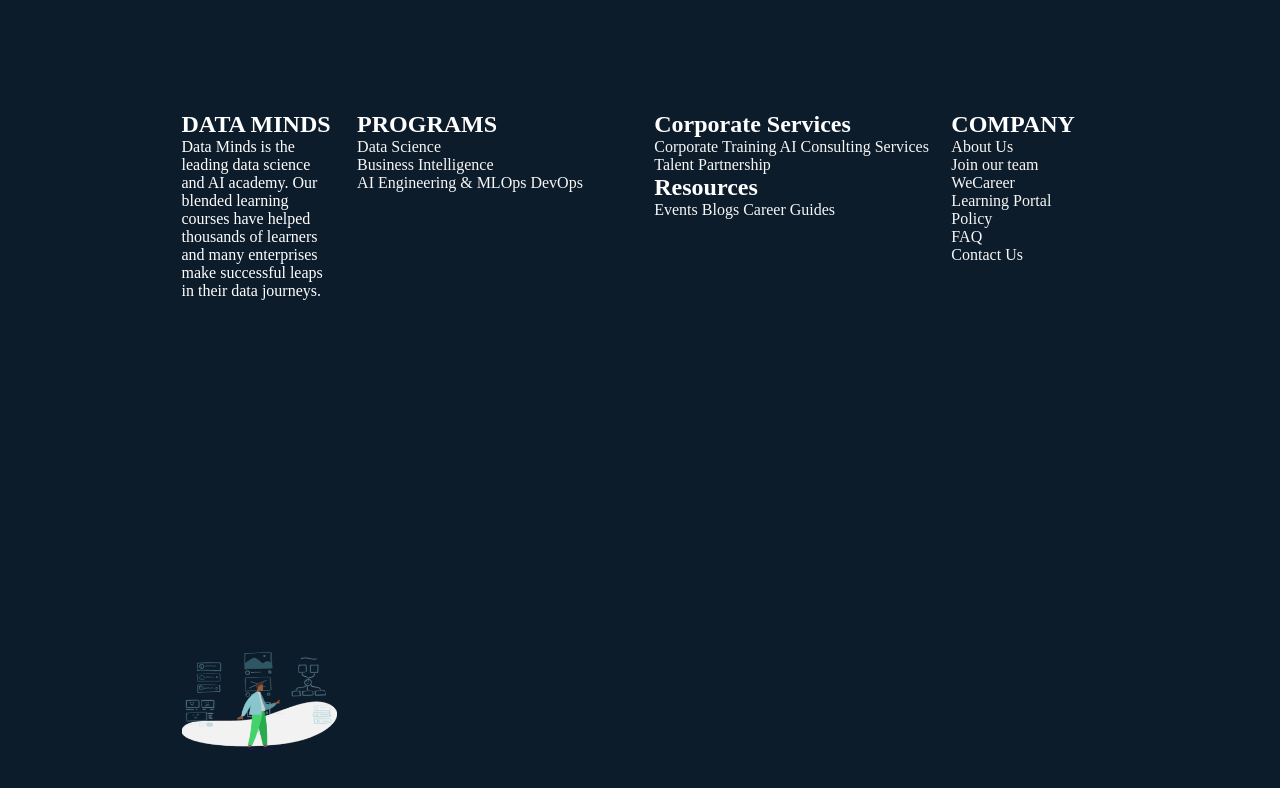
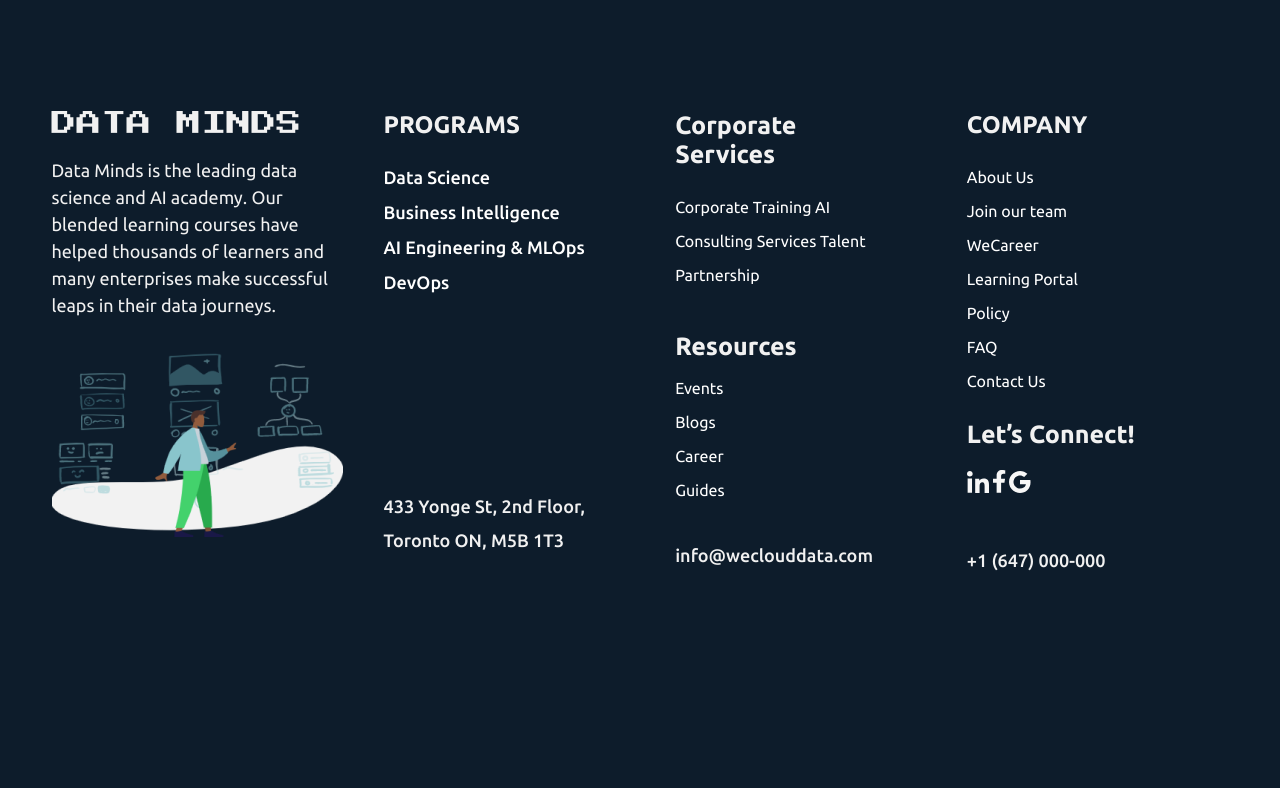
Before and after one commit to devjahangir/ProjectDataMind, a plain HTML site: page index.html in a window 1280 px wide. Drawn offline with Linux system fonts and the light colour scheme.

Commit message:
complete

```diff
--- /dev/null
+++ b/New folder/main.css
@@ -0,0 +1,43 @@
+@import url('https://fonts.googleapis.com/css2?family=Press+Start+2P&family=Ubuntu&display=swap');
+*{
+    margin: 0;
+    padding: 0;
+    box-sizing: border-box;
+}
+.container{
+    margin: 0 auto;
+    width: 1170px;
+}
+.title{
+    text-align: center;
+    font-family: 'Ubuntu';
+    font-style: normal;
+    font-weight: 700;
+    font-size: 45px;
+    line-height: 52px;
+    text-transform: uppercase;
+    color: #222831;
+
+}
+.about-inner{
+    align-items: center;
+    text-align: center;
+    margin: 0 auto;
+    width: 901px;
+    height: 408px;
+}
+.title{
+    margin-top: 90px;
+}
+.about-us{
+    margin-top: 54px;
+}
+p{
+    font-family: 'Ubuntu';
+    font-style: normal;
+    font-weight: 400;
+    font-size: 18px;
+    line-height: 28px;
+    color: #222831;
+
+}
--- a/index.html
+++ b/index.html
@@ -8,7 +8,6 @@
     <link rel="stylesheet" href="./main.css">
 </head>
 <body>
-    <!-- test -->
     <!------- footerSectionStart ------>
     <section class="footer">
         <div class="container">
@@ -16,13 +15,14 @@
                 <div class="dataminds">
                     <div class="data-text">
                         <h2>DATA MINDS</h2>
-                    <p>Data Minds is the leading data science and AI academy. Our blended learning courses have helped thousands of learners and many enterprises make successful leaps in their data journeys.</p>
+                    <p>Data Minds is the leading data <br> science and AI academy. Our <br> blended learning courses have <br> helped thousands of learners and <br> many enterprises make successful <br> leaps in their data journeys.</p>
                     </div>
                     <div class="data-logo">
                         <img src="./Humaaans 1 Character.png" alt="#">
                     </div>
                 </div>
                 <div class="Programs">
+                    <div class="programs-up">
                         <h2>PROGRAMS</h2>
                         <ul>
                             <li>
@@ -36,21 +36,35 @@
                             </li>
                         </ul>
                     </div>
+                    <div class="programs-down">
+                        <address>433 Yonge St, 2nd Floor, <br>
+                            Toronto ON, M5B 1T3</address>
+                    </div>
+                </div>
                 <div class="Corporate-Services">
+                  <div class="corporate-up">
                     <h2>Corporate Services</h2>
                     <ul>
                         <li>
                             <a href="#">Corporate Training AI Consulting Services Talent Partnership</a>
                         </li>
                     </ul>
-                    <h2>Resources</h2>
+                  </div>
+                  <div class="corporate-down">
+                    <h2 class="resources">Resources</h2>
                     <ul>
                         <li>
-                            <a href="#">Events Blogs Career Guides</a>
+                            <a href="#">Events</a><br>
+                            <a href="#">Blogs</a><br>
+                            <a href="#">Career</a><br>
+                            <a href="#">Guides</a>
                         </li>
                     </ul>
+                    <h6>info@weclouddata.com</h6>
+                  </div>
                 </div>
                 <div class="Company">
+                   <div class="company-up">
                     <h2>COMPANY</h2>
                     <ul>
                         <li>
@@ -75,6 +89,15 @@
                             <a href="#">Contact Us</a>
                         </li>
                     </ul>
+                   <div class="company-down">
+                    <h2 class="contac">Let’s Connect!</h2>
+                    <div class="social-icon">
+                        <a href=""><img src="./image/lin.svg" alt="#"></a>
+                        <a href=""><img src="./image/facebook.svg" alt="#"></a>
+                        <a href=""><img src="./image/google.svg" alt="#"></a>
+                    </div>
+                    <h5 class="cell">+1 (647) 000-000</h5>
+                   </div>
                 </div>
             </div>
         </div>
--- a/main.css
+++ b/main.css
@@ -1,44 +1,147 @@
+@import url('https://fonts.googleapis.com/css2?family=Fira+Code:wght@300;400;500;600;700&family=Ubuntu:wght@300;400;500;700&display=swap');
+@import url('https://fonts.googleapis.com/css2?family=Press+Start+2P&display=swap');
 *{
     margin: 0;
     padding: 0;
     box-sizing: border-box;
 }
+
 body{
     background-color: #0D1C2B;
+    color: #f1f1f1;
+    font-family: 'Ubuntu', sans-serif;
+
+}
+address{
+    font-style: normal;
+}
+a{
+    text-decoration: none;
     color: #ffffff;
-
+}
+li{
+    list-style: none;
+    line-height: 34px;
+}
+h2{
+    margin-bottom: 21px;
 }
 .container{
     max-width: 1177px;
     margin: 0 auto;
 }
-.footer-inner {
+.footer-inner{
     padding-top: 111px;
     display: grid;
     grid-template-columns: repeat(4, 1fr);
     grid-template-rows: 1fr;
-    grid-column-gap: 20px;
-    grid-row-gap: 0px;
+    grid-row-gap: px;
+    grid-column-gap: 30px;
 }
-.dataminds{
-    padding-left: 130px;
+.data-text{
+    height: 209px;
+    width: 302px;
+}
+.data-text h2{
+    font-family: 'Press Start 2P', cursive;
+    font-style: normal;
+    font-weight: 400;
+    font-size: 25px;
+    line-height: 25px;
+}
+.data-text p{
+    font-style: normal;
+    font-weight: 400;
+    font-size: 18px;
+    line-height: 27px;
 }
 .data-logo{
-    padding-top: 350px;
+    margin-top: 30px;
 }
 .data-logo img{
-    height: 100px;
+    width: 291px;
+    height: 187px;
+
 }
-.programs{
-    padding-left: 499px;
+.programs-up{
+    Width:213px;
+    Height:250px
 }
-.programs ul{
-    list-style: none;
+.programs-up ul li a{
+    font-family: 'Ubuntu';
+    font-style: normal;
+    font-weight: 500;
+    font-size: 18px;
+    line-height: 34px;
 }
- li {
-    list-style: none;
+
+.programs-down address{
+    font-family: 'Ubuntu';
+    font-style: normal;
+    font-weight: 500;
+    font-size: 18px;
+    line-height: 34px;
+    margin-top: 128px;
 }
-a{
-    text-decoration: none;
-    color: #f7f7f7;
+.Corporate-Services{
+    height: 357px;
+    width: 217.99996948242188px;
+
 }
+.Corporate-Services h2{
+    font-family: 'Ubuntu';
+    font-style: normal;
+    font-weight: 700;
+    font-size: 25px;
+    line-height: 29px;
+}
+
+.corporate-down h6{
+    margin-top: 38px;
+    font-family: 'Ubuntu';
+    font-style: normal;
+    font-weight: 500;
+    font-size: 18px;
+    line-height: 21px;
+}
+.company-up{
+    height: 286px;
+    width: 160px;
+    border-radius: nullpx;
+
+}
+.resources{
+    margin-top: 40px;
+    margin-bottom: 10px;
+}
+.contac{
+    margin-top: 22px;
+    font-family: 'Ubuntu';
+    font-style: normal;
+    font-weight: 700;
+    font-size: 25px;
+    line-height: 29px;
+
+    height: 29px;
+    width: 174px;
+    border-radius: nullpx;
+
+}
+.social-icon{
+    width: 79.55px;
+    height: 23px;
+}
+.social-icon ul li a{
+    padding-right: 3px;
+}
+
+.cell{
+    margin-top: 57px;
+    height: 21px;
+    width: 139px;
+    font-family: 'Ubuntu';
+    font-style: normal;
+    font-weight: 500;
+    font-size: 18px;
+    line-height: 21px;
+}
```
Also changed, not shown: New folder/index.html (added, +31 -0 lines), image/facebook.svg (added), image/google.svg (added), image/lin.svg (added). Lines whose indentation alone changed are shown as unchanged.
